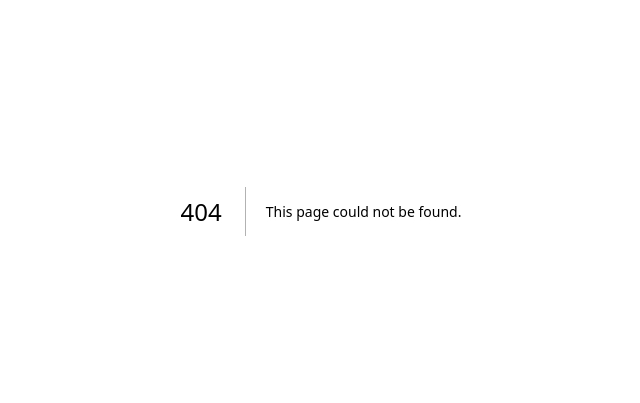
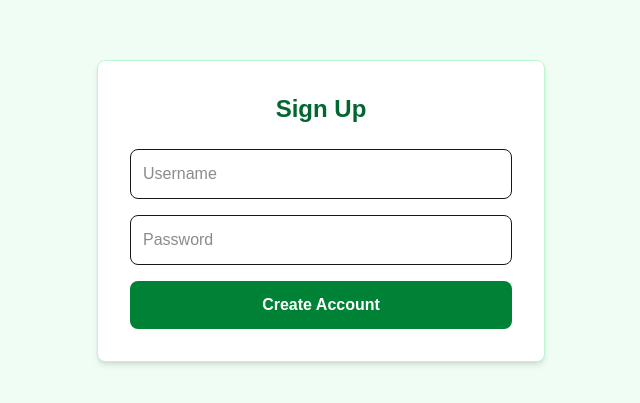
Before and after one commit to dubey233445/green-array, a Next.js app: page /signup in a window 1280 px wide. Before the commit this address had no page. Shown: the part 189-592 px from the top of the page, without its empty margins (319-959 px from the left). Built offline with nearby package versions, Linux system fonts and the light colour scheme.

Commit message:
added login and signup fe

```diff
--- a/app/(users)/signup/route.ts
+++ /dev/null
@@ -1,30 +0,0 @@
-import { NextResponse } from "next/server";
-import bcrypt from "bcryptjs";
-import User from "@/models/User";
-import { connectDB } from "@/lib/db";
-
-export async function POST(req: Request) {
-  try {
-    const { username, password } = await req.json();
-
-    if (!username || !password) {
-      return NextResponse.json({ error: "Missing fields" }, { status: 400 });
-    }
-
-    await connectDB();
-
-    const existingUser = await User.findOne({ username });
-    if (existingUser) {
-      return NextResponse.json({ error: "User already exists" }, { status: 400 });
-    }
-
-    const hashedPassword = await bcrypt.hash(password, 10);
-
-    const newUser = new User({ username, password: hashedPassword });
-    await newUser.save();
-
-    return NextResponse.json({ message: "User registered successfully" }, { status: 201 });
-  } catch (error) {
-    return NextResponse.json({ error: "Internal Server Error" }, { status: 500 });
-  }
-}
--- /dev/null
+++ b/app/api/signup/route.ts
@@ -0,0 +1,30 @@
+import { NextResponse } from "next/server";
+import bcrypt from "bcryptjs";
+import User from "@/models/User";
+import { connectDB } from "@/lib/db";
+
+export async function POST(req: Request) {
+    try {
+        const { username, password } = await req.json();
+
+        if (!username || !password) {
+            return NextResponse.json({ error: "Missing fields" }, { status: 400 });
+        }
+
+        await connectDB();
+
+        const existingUser = await User.findOne({ username });
+        if (existingUser) {
+            return NextResponse.json({ error: "User already exists" }, { status: 400 });
+        }
+
+        const hashedPassword = await bcrypt.hash(password, 10);
+
+        const newUser = new User({ username, password: hashedPassword });
+        await newUser.save();
+
+        return NextResponse.json({ message: "User registered successfully" }, { status: 201 });
+    } catch (error) {
+        return NextResponse.json({ error: "Internal Server Error" }, { status: 500 });
+    }
+}
--- /dev/null
+++ b/app/components/LoginForm.tsx
@@ -0,0 +1,68 @@
+"use client";
+import { useState } from "react";
+
+export default function LoginForm() {
+  const [username, setUsername] = useState("");
+  const [password, setPassword] = useState("");
+  const [message, setMessage] = useState("");
+
+  const handleSubmit = async (e: React.FormEvent) => {
+    e.preventDefault();
+
+    const res = await fetch("/api/login", {
+      method: "POST",
+      headers: { "Content-Type": "application/json" },
+      body: JSON.stringify({ username, password }),
+    });
+
+    const data = await res.json();
+    if (res.ok) {
+      setMessage("✅ Login Successful!");
+      localStorage.setItem("token", data.token); // save token
+    } else {
+      setMessage(data.error);
+    }
+  };
+
+  return (
+    <div className="flex justify-center items-center min-h-screen bg-green-50">
+      <form
+        onSubmit={handleSubmit}
+        className="bg-white shadow-md rounded-lg p-8 w-full max-w-md border border-green-200"
+      >
+        <h2 className="text-2xl font-bold text-green-800 mb-6 text-center">
+          Login
+        </h2>
+
+        <input
+          type="text"
+          placeholder="Username"
+          value={username}
+          onChange={(e) => setUsername(e.target.value)}
+          className="w-full p-3 mb-4 border rounded-lg focus:outline-none focus:ring-2 focus:ring-green-600"
+          required
+        />
+
+        <input
+          type="password"
+          placeholder="Password"
+          value={password}
+          onChange={(e) => setPassword(e.target.value)}
+          className="w-full p-3 mb-4 border rounded-lg focus:outline-none focus:ring-2 focus:ring-green-600"
+          required
+        />
+
+        <button
+          type="submit"
+          className="w-full bg-green-700 text-white font-semibold p-3 rounded-lg hover:bg-green-800 transition"
+        >
+          Login
+        </button>
+
+        {message && (
+          <p className="mt-4 text-center text-sm text-green-700">{message}</p>
+        )}
+      </form>
+    </div>
+  );
+}
--- /dev/null
+++ b/app/components/SignupForm.tsx
@@ -0,0 +1,63 @@
+"use client";
+import { useState } from "react";
+
+export default function SignupForm() {
+  const [username, setUsername] = useState("");
+  const [password, setPassword] = useState("");
+  const [message, setMessage] = useState("");
+
+  const handleSubmit = async (e: React.FormEvent) => {
+    e.preventDefault();
+
+    const res = await fetch("/api/signup", {
+      method: "POST",
+      headers: { "Content-Type": "application/json" },
+      body: JSON.stringify({ username, password }),
+    });
+
+    const data = await res.json();
+    setMessage(data.message || data.error);
+  };
+
+  return (
+    <div className="flex justify-center items-center min-h-screen bg-green-50">
+      <form
+        onSubmit={handleSubmit}
+        className="bg-white shadow-md rounded-lg p-8 w-full max-w-md border border-green-200"
+      >
+        <h2 className="text-2xl font-bold text-green-800 mb-6 text-center">
+          Sign Up
+        </h2>
+
+        <input
+          type="text"
+          placeholder="Username"
+          value={username}
+          onChange={(e) => setUsername(e.target.value)}
+          className="w-full p-3 mb-4 border rounded-lg focus:outline-none focus:ring-2 focus:ring-green-600"
+          required
+        />
+
+        <input
+          type="password"
+          placeholder="Password"
+          value={password}
+          onChange={(e) => setPassword(e.target.value)}
+          className="w-full p-3 mb-4 border rounded-lg focus:outline-none focus:ring-2 focus:ring-green-600"
+          required
+        />
+
+        <button
+          type="submit"
+          className="w-full bg-green-700 text-white font-semibold p-3 rounded-lg hover:bg-green-800 transition"
+        >
+          Create Account
+        </button>
+
+        {message && (
+          <p className="mt-4 text-center text-sm text-green-700">{message}</p>
+        )}
+      </form>
+    </div>
+  );
+}
--- /dev/null
+++ b/app/signin/page.tsx
@@ -0,0 +1,7 @@
+import LoginForm from "../components/LoginForm"
+
+export default function Login(){
+    return <>
+    <LoginForm/>
+    </>
+}
--- /dev/null
+++ b/app/signup/page.tsx
@@ -0,0 +1,9 @@
+import SignupForm from "../components/SignupForm";
+
+export default function SignUp(){
+  return(
+    <>
+      <SignupForm/>
+    </>
+  )
+}
```
Also changed, not shown: app/api/login/route.ts (renamed from app/(users)/login/route.ts).
